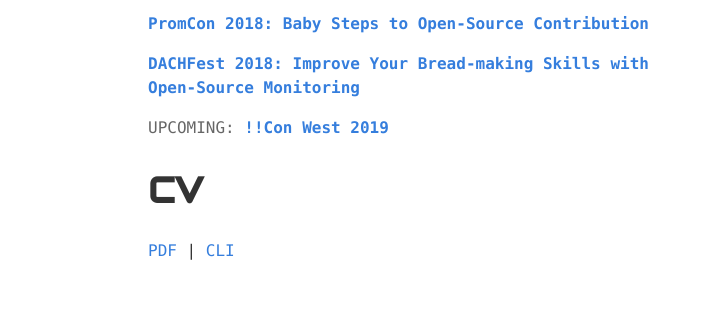
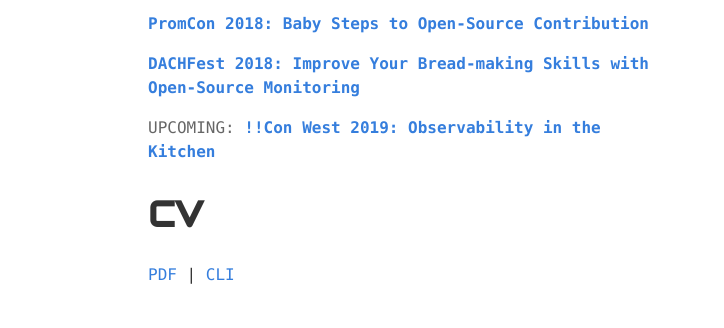
Before and after one commit to infoverload/website, a plain HTML site: page index.html in a window 1280 px wide. Shown: the part 1435-1763 px from the top of the page, 556-1280 px from the left. Drawn offline with nearby package versions, Linux system fonts and the light colour scheme; a web font is replaced by a local one.

Commit message:
change conference link

```diff
--- a/index.html
+++ b/index.html
@@ -86,7 +86,7 @@
             <div>
               <p class="lh-copy"><a href="https://youtu.be/5h-8V5qY2j0?t=305" target="_blank" class="black link b db mb1 blue code underline-hover"><span class="">PromCon 2018: Baby Steps to Open-Source Contribution</span></a></p>
               <p class="lh-copy"><a href="https://www.youtube.com/watch?v=_rNdt7TaYCQ" target="_blank" class="black link b db mb1 blue code underline-hover"><span class="">DACHFest 2018: Improve Your Bread-making Skills with Open-Source Monitoring </span></a></p>
-              <p class="lh-copy black-60 code">UPCOMING: <a href="http://bangbangcon.com/west/" class="black link b mb1 blue code underline-hover"><span class="">!!Con West 2019 </span></a></p>
+              <p class="lh-copy black-60 code">UPCOMING: <a href="http://bangbangcon.com/west/speakers/" class="black link b mb1 blue code underline-hover"><span class="">!!Con West 2019: Observability in the Kitchen </span></a></p>
             </div>
             <h2 class="f2"><a class="black-80 underline-hover link" id="cv" href="#cv"">CV</a></h2>
             <div class="code">
```
